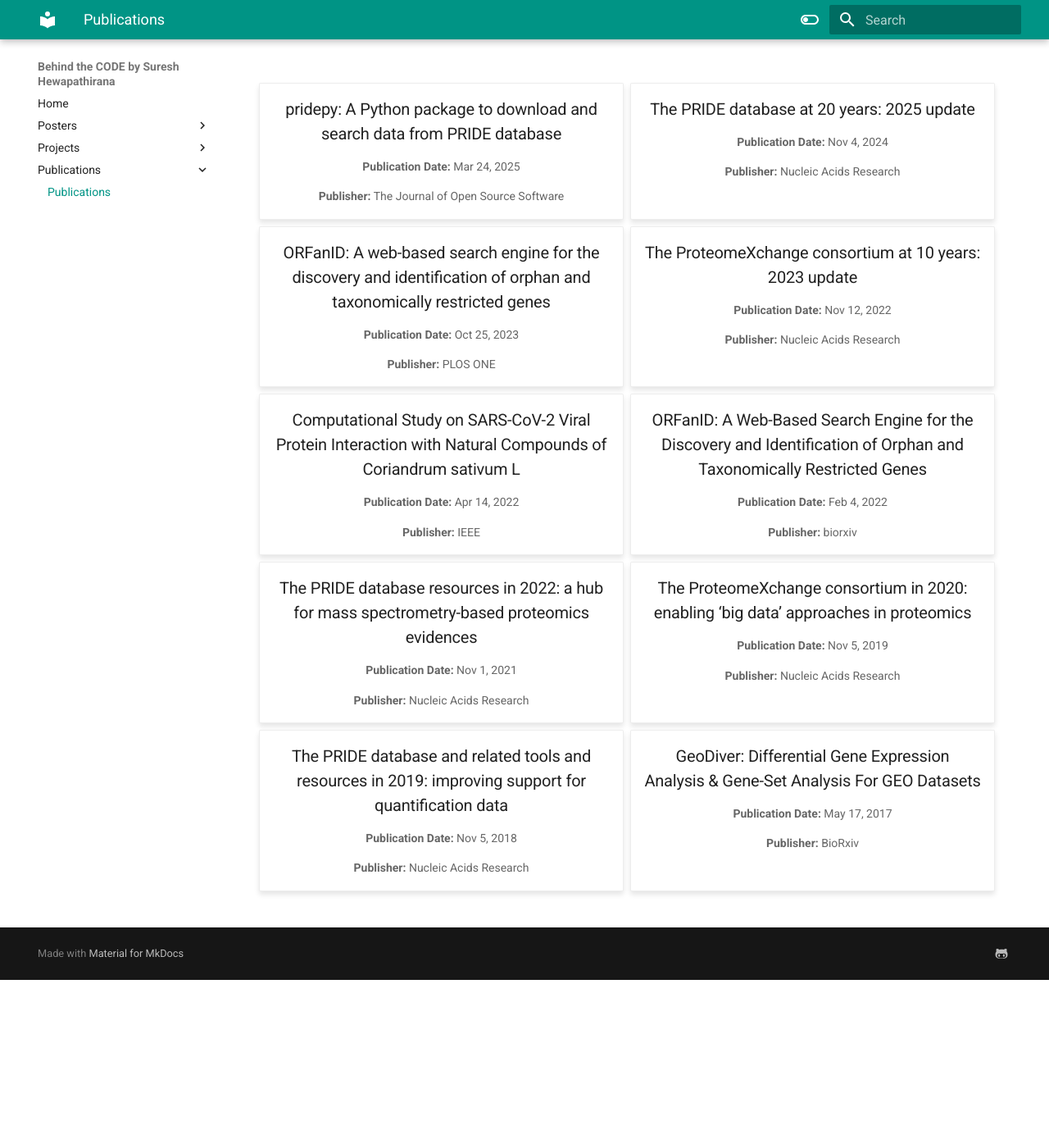
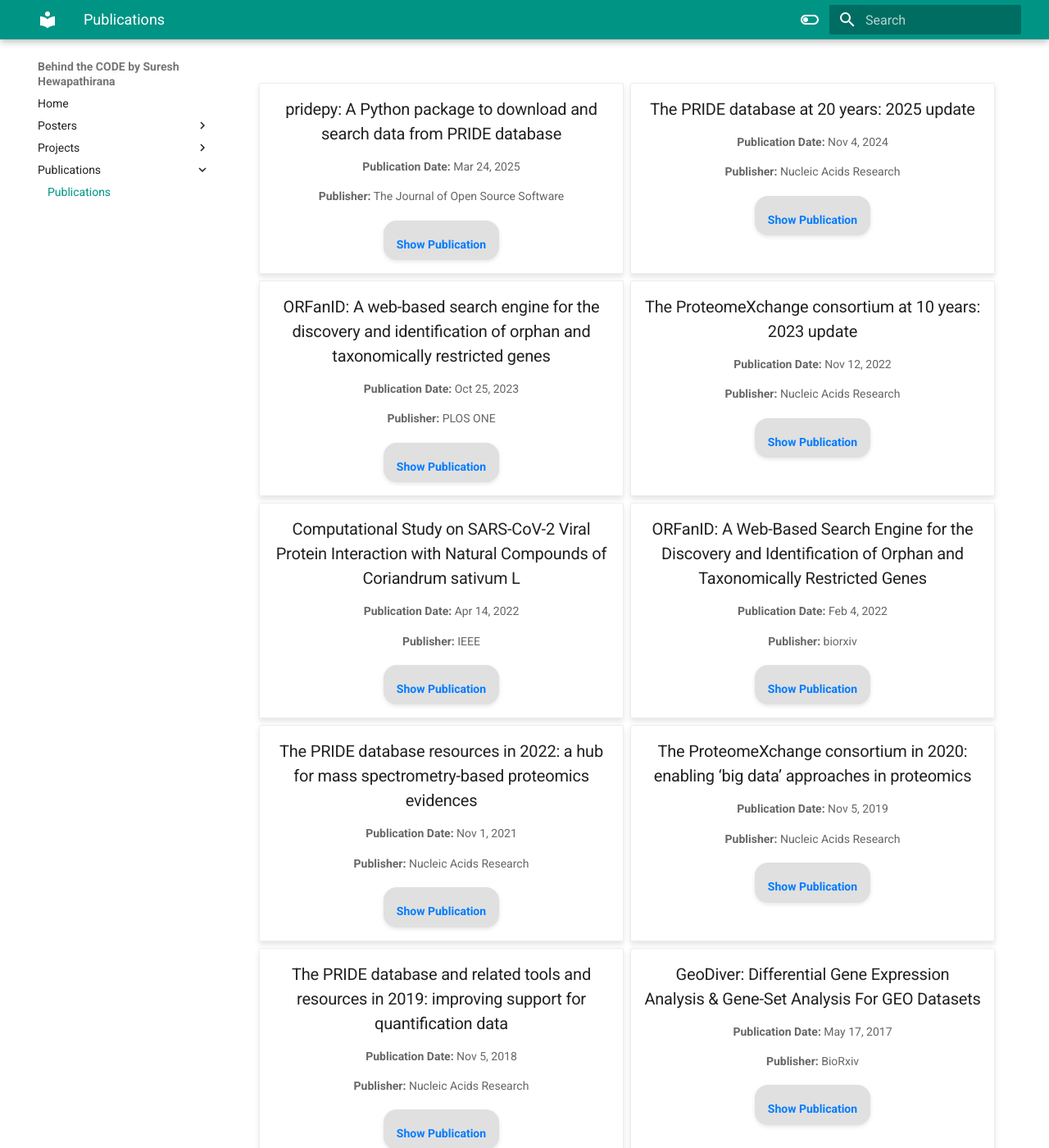
Before and after one commit to sureshhewabi/sureshhewabi.github.io, an MkDocs documentation site: the page built from docs/publications/publications.md, in a window 1280 px wide and 1400 px high, scrolled down 424 px. Shown: the whole window at 82% size. Built offline with MkDocs 1.6.1 and Material for MkDocs 9.7.7, drawn with Linux system fonts in a browser that asks for light colours; before the commit the page ends 1619 px from its top, so only the background shows below that.

Commit message:
publication link added

```diff
--- a/docs/publications/publications.md
+++ b/docs/publications/publications.md
@@ -13,59 +13,60 @@
         <h3>pridepy: A Python package to download and search data from PRIDE database</h3>
         <p><strong>Publication Date:</strong> Mar 24, 2025</p>
         <p><strong>Publisher:</strong> The Journal of Open Source Software</p>
+        <span class="chip"><a href="https://joss.theoj.org/papers/10.21105/joss.07563">Show Publication</a></span>
     </div>
-
     <div class="card">
         <h3>The PRIDE database at 20 years: 2025 update</h3>
         <p><strong>Publication Date:</strong> Nov 4, 2024</p>
         <p><strong>Publisher:</strong> Nucleic Acids Research</p>
+        <span class="chip"><a href="https://doi.org/10.1093/nar/gkae1011">Show Publication</a></span>
     </div>
-
     <div class="card">
         <h3>ORFanID: A web-based search engine for the discovery and identification of orphan and taxonomically restricted genes</h3>
         <p><strong>Publication Date:</strong> Oct 25, 2023</p>
         <p><strong>Publisher:</strong> PLOS ONE</p>
+        <span class="chip"><a href="https://doi.org/10.1371/journal.pone.0291260">Show Publication</a></span>
     </div>
-
     <div class="card">
         <h3>The ProteomeXchange consortium at 10 years: 2023 update</h3>
         <p><strong>Publication Date:</strong> Nov 12, 2022</p>
         <p><strong>Publisher:</strong> Nucleic Acids Research</p>
+        <span class="chip"><a href="https://doi.org/10.1093/nar/gkac1040">Show Publication</a></span>
     </div>
-
     <div class="card">
         <h3>Computational Study on SARS-CoV-2 Viral Protein Interaction with Natural Compounds of Coriandrum sativum L</h3>
         <p><strong>Publication Date:</strong> Apr 14, 2022</p>
         <p><strong>Publisher:</strong> IEEE</p>
+        <span class="chip"><a href="https://ieeexplore.ieee.org/document/9753740">Show Publication</a></span>
     </div>
-
     <div class="card">
         <h3>ORFanID: A Web-Based Search Engine for the Discovery and Identification of Orphan and Taxonomically Restricted Genes</h3>
         <p><strong>Publication Date:</strong> Feb 4, 2022</p>
         <p><strong>Publisher:</strong> biorxiv</p>
+        <span class="chip"><a href="https://www.biorxiv.org/content/10.1101/2022.02.01.478498v2">Show Publication</a></span>
     </div>
-
     <div class="card">
         <h3>The PRIDE database resources in 2022: a hub for mass spectrometry-based proteomics evidences</h3>
         <p><strong>Publication Date:</strong> Nov 1, 2021</p>
         <p><strong>Publisher:</strong> Nucleic Acids Research</p>
+        <span class="chip"><a href="https://academic.oup.com/nar/article/50/D1/D543/6415112?login=true">Show Publication</a></span>
     </div>
-
     <div class="card">
         <h3>The ProteomeXchange consortium in 2020: enabling ‘big data’ approaches in proteomics</h3>
         <p><strong>Publication Date:</strong> Nov 5, 2019</p>
         <p><strong>Publisher:</strong> Nucleic Acids Research</p>
+        <span class="chip"><a href="https://doi.org/10.1093/nar/gkz984">Show Publication</a></span>
     </div>
-
     <div class="card">
         <h3>The PRIDE database and related tools and resources in 2019: improving support for quantification data</h3>
         <p><strong>Publication Date:</strong> Nov 5, 2018</p>
         <p><strong>Publisher:</strong> Nucleic Acids Research</p>
+        <span class="chip"><a href="https://doi.org/10.1093/nar/gky1106">Show Publication</a></span>
     </div>
-
     <div class="card">
         <h3>GeoDiver: Differential Gene Expression Analysis & Gene-Set Analysis For GEO Datasets</h3>
         <p><strong>Publication Date:</strong> May 17, 2017</p>
         <p><strong>Publisher:</strong> BioRxiv</p>
+        <span class="chip"><a href="https://doi.org/10.1101/127753">Show Publication</a></span>
     </div>
 </div>
```
